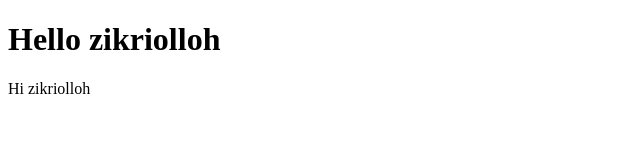
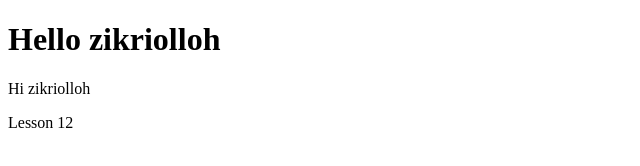
Before and after one commit to zikriolloh1234/Lesson-12, a plain HTML site: page index.html in a window 1280 px wide. Shown: the full height of the page, 0-640 px from the left. Drawn offline with Linux system fonts and the light colour scheme.

Commit message:
add span

```diff
--- a/index.html
+++ b/index.html
@@ -9,5 +9,7 @@
     <h1>Hello zikriolloh</h1>
 
     <p>Hi zikriolloh</p>
+
+    <span>Lesson 12</span>
 </body>
 </html>
```
